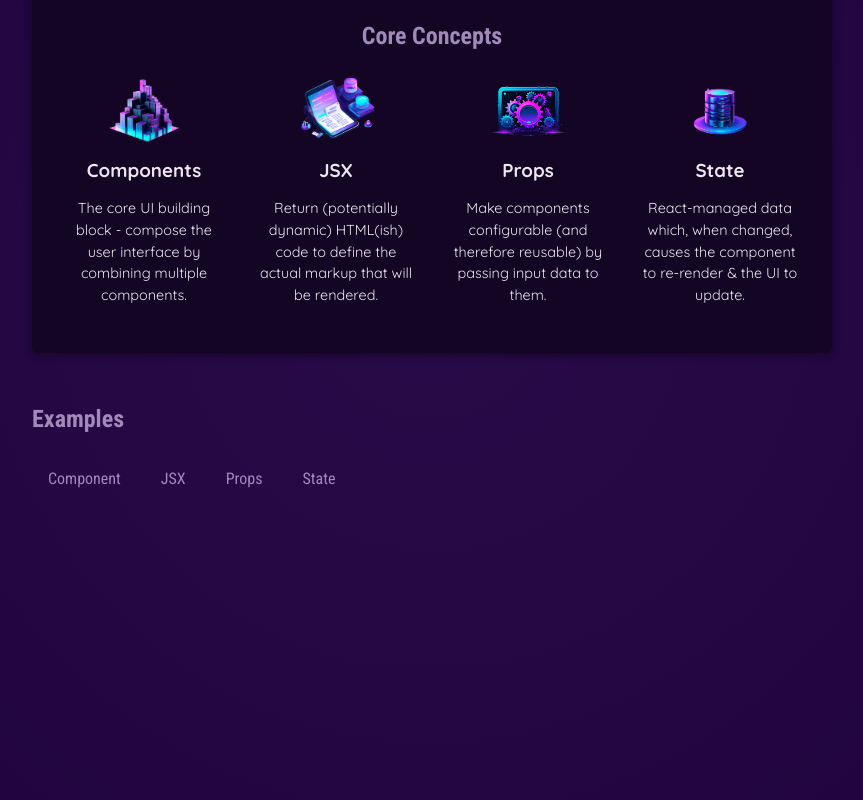
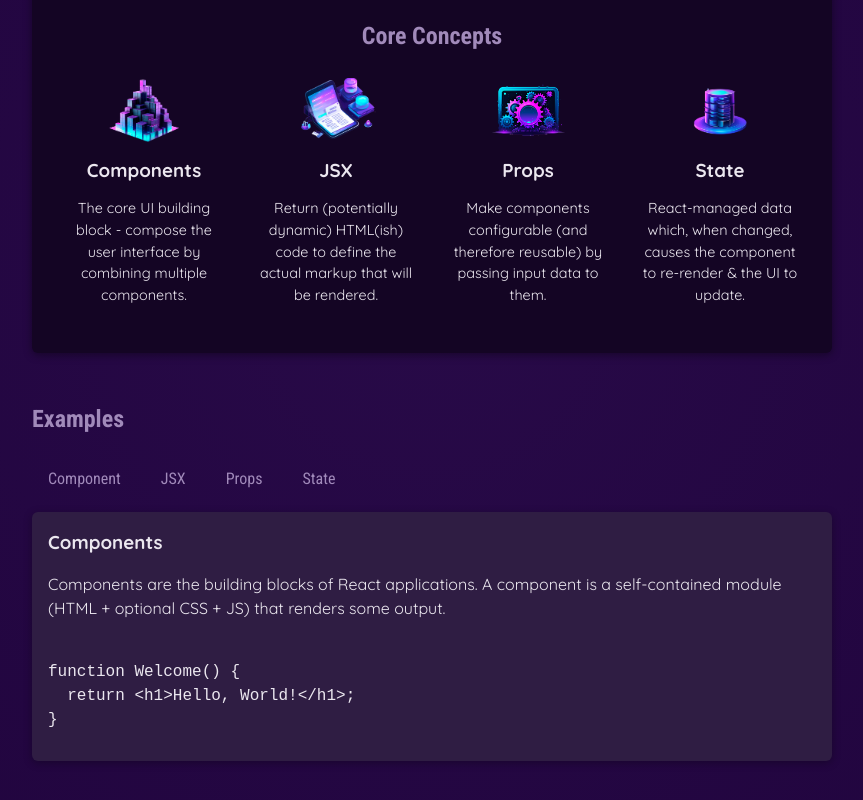
Before and after one commit to NunomValdez/react-app, a React (Vite) app: page / in a window 1280 px wide. Shown: the part 346-1146 px from the top of the page, without its empty margins (208-1071 px from the left). Built offline with nearby package versions, Linux system fonts and the light colour scheme.

Commit message:
tabs dynamically working

```diff
--- a/src/App.jsx
+++ b/src/App.jsx
@@ -1,36 +1,51 @@
 import CoreConcepts from "./components/CoreConcepts";
 import Header from "./components/Header/Header";
-import { CORE_CONCEPTS } from "./data";
-import TabButton from './components/TabButton';
-import componentsImg from './assets/components.png';
+import { CORE_CONCEPTS, EXAMPLES } from "./data";
+import TabButton from "./components/TabButton";
+import { useState } from "react";
 
 function App() {
-  const handleClick = (selectedButton) =>{
-    console.log(selectedButton)
-    };
+  const [selectedTopic, setSelectedTopic] = useState("components");
+
+  const handleClick = (selectedButton) => {
+    setSelectedTopic(selectedButton);
+  };
+
   return (
     <div>
-      <Header/>
+      <Header />
       <main>
         <section id="core-concepts">
-        <h2>Core Concepts</h2>
+          <h2>Core Concepts</h2>
           <ul>
-            <CoreConcepts {...CORE_CONCEPTS[0]}/>
-            <CoreConcepts {...CORE_CONCEPTS[1]}/>
-            <CoreConcepts {...CORE_CONCEPTS[2]}/>
+            <CoreConcepts {...CORE_CONCEPTS[0]} />
+            <CoreConcepts {...CORE_CONCEPTS[1]} />
+            <CoreConcepts {...CORE_CONCEPTS[2]} />
             {/* isto acima é o mesmo disto de baixo */}
-            <CoreConcepts title={CORE_CONCEPTS[3].title} description={CORE_CONCEPTS[3].description} image={CORE_CONCEPTS[3].image}/>
+            <CoreConcepts
+              title={CORE_CONCEPTS[3].title}
+              description={CORE_CONCEPTS[3].description}
+              image={CORE_CONCEPTS[3].image}
+            />
           </ul>
         </section>
         <section id="examples">
           <h2>Examples</h2>
           <menu>
-            <TabButton onSelect={()=>handleClick('components')} >Component</TabButton>
-            <TabButton onSelect={()=>handleClick('jsx')} >JSX</TabButton>
-            <TabButton onSelect={()=>handleClick('props')} >Props</TabButton>
-            <TabButton onSelect={()=>handleClick('state')} >State</TabButton>
+            <TabButton onSelect={() => handleClick("components")}>
+              Component
+            </TabButton>
+            <TabButton onSelect={() => handleClick("jsx")}>JSX</TabButton>
+            <TabButton onSelect={() => handleClick("props")}>Props</TabButton>
+            <TabButton onSelect={() => handleClick("state")}>State</TabButton>
           </menu>
-
+          <div id="tab-content">
+            <h3>{EXAMPLES[selectedTopic].title}</h3>
+            <p>{EXAMPLES[selectedTopic].description}</p>
+            <pre>
+              <code>{EXAMPLES[selectedTopic].code}</code>
+            </pre>
+          </div>
         </section>
       </main>
     </div>
--- a/src/data.js
+++ b/src/data.js
@@ -29,3 +29,54 @@
       "React-managed data which, when changed, causes the component to re-render & the UI to update.",
   },
 ];
+
+export const EXAMPLES = {
+  components: {
+    title: "Components",
+    description:
+      "Components are the building blocks of React applications. A component is a self-contained module (HTML + optional CSS + JS) that renders some output.",
+    code: `
+function Welcome() {
+  return <h1>Hello, World!</h1>;
+}`,
+  },
+  jsx: {
+    title: "JSX",
+    description:
+      "JSX is a syntax extension to JavaScript. It is similar to a template language, but it has full power of JavaScript (e.g., it may output dynamic content).",
+    code: `
+<div>
+  <h1>Welcome {userName}</h1>
+  <p>Time to learn React!</p>
+</div>`,
+  },
+  props: {
+    title: "Props",
+    description:
+      "Components accept arbitrary inputs called props. They are like function arguments.",
+    code: `
+function Welcome(props) {
+  return <h1>Hello, {props.name}</h1>;
+}`,
+  },
+  state: {
+    title: "State",
+    description:
+      "State allows React components to change their output over time in response to user actions, network responses, and anything else.",
+    code: `
+function Counter() {
+  const [isVisible, setIsVisible] = useState(false);
+
+  function handleClick() {
+    setIsVisible(true);
+  }
+
+  return (
+    <div>
+      <button onClick={handleClick}>Show Details</button>
+      {isVisible && <p>Amazing details!</p>}
+    </div>
+  );
+}`,
+  },
+};
```
